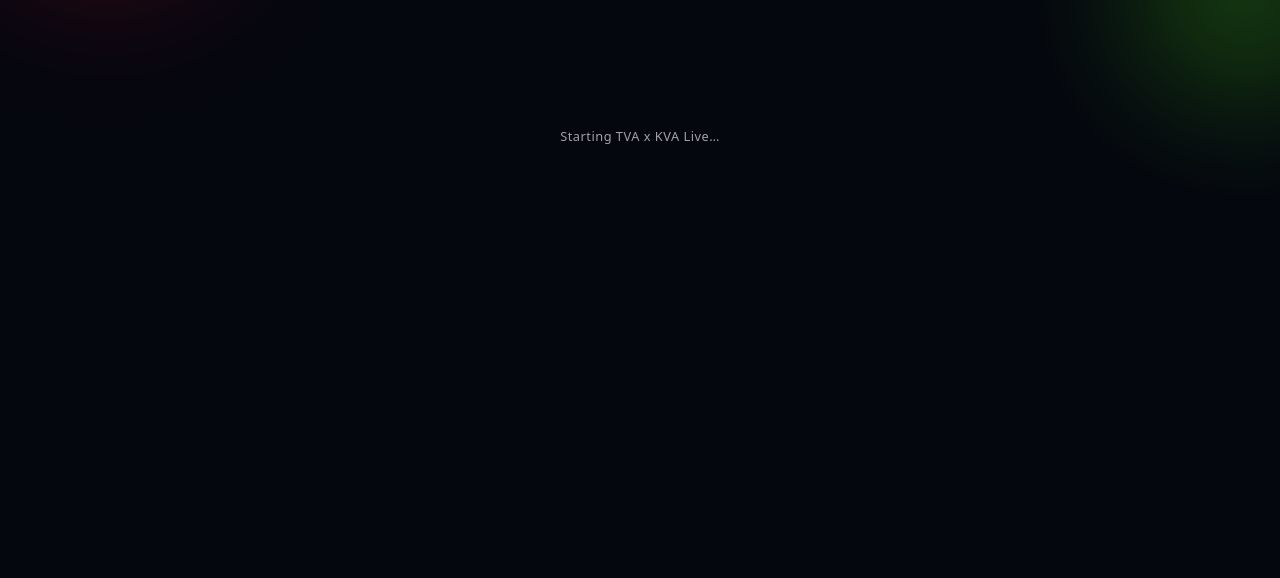
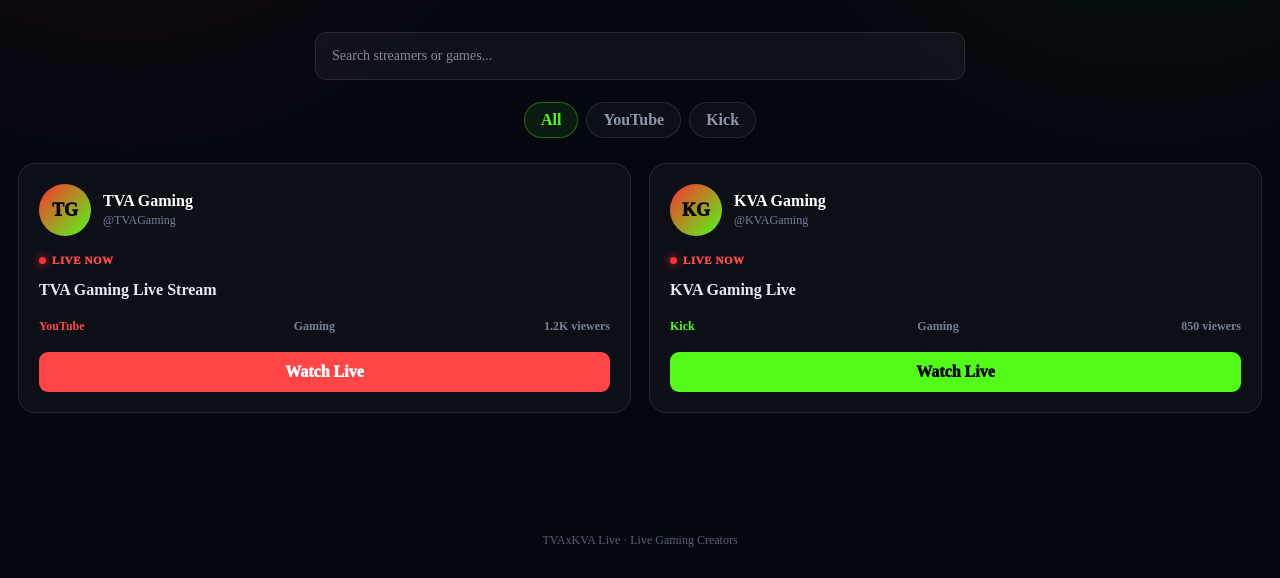
Before and after one commit to LUPEAKER-DENO/RZ7XVH, a plain HTML site: page index.html in a window 1280 px wide. Shown: the part 264-842 px from the top of the page. Before the commit the page ends 800 px from the top, so only its background shows below. Drawn offline with Linux system fonts and the light colour scheme.

Commit message:
Update index.html

```diff
--- a/index.html
+++ b/index.html
@@ -101,7 +101,7 @@
       <p id="tva-splash__status">Starting TVA x KVA Live…</p>
     </div>
     <div id="app"></div>
-    <script type="module" src="/assets/index.js></script>
+    <script src="/assets/index.js"></script>
     <script>
       (function () {
         function done() {
```
